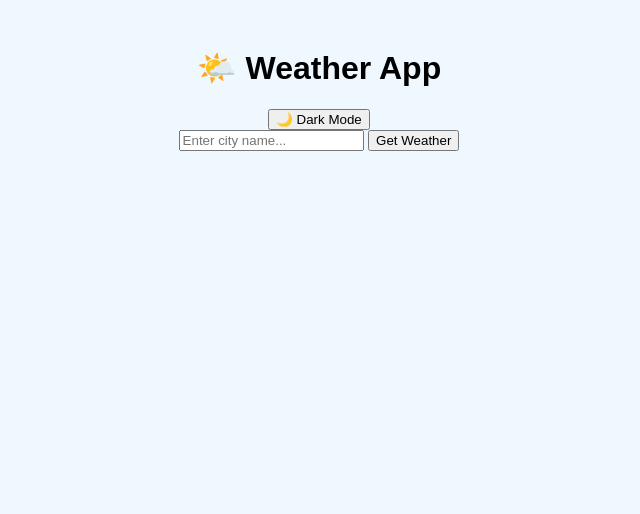
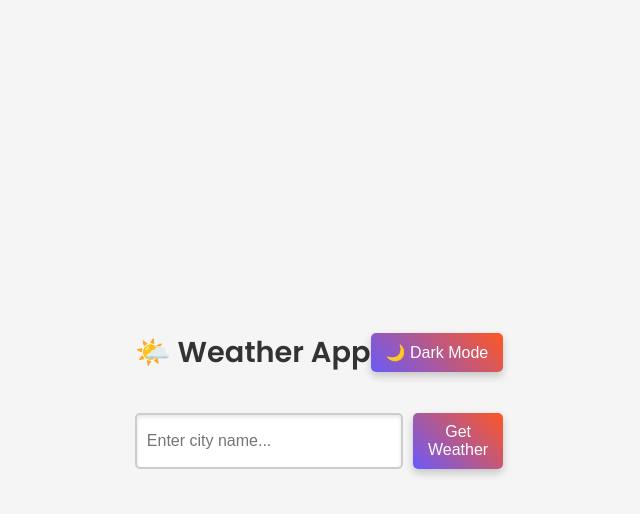
Before and after one commit to Princekashyap2024/Simple-Weather-App, a plain HTML site: page index.html in a window 1280 px wide. Shown: the whole page, without its empty margins (321-961 px from the left). Drawn offline with Linux system fonts and the light colour scheme.

Commit message:
Update styles.css

```diff
--- a/styles.css
+++ b/styles.css
@@ -1,23 +1,104 @@
+/* General Styles */
 body {
-  font-family: Arial, sans-serif;
-  background-color: #f0f8ff;
-  text-align: center;
-  padding: 20px;
+  margin: 0;
+  font-family: 'Poppins', sans-serif;
+  display: flex;
+  justify-content: center;
+  align-items: center;
+  height: 100vh;
+  background-color: #f5f5f5;
+  color: #333;
+  transition: background-color 0.3s ease, color 0.3s ease;
 }
 
-#weather {
-  margin-top: 20px;
+header {
+  display: flex;
+  justify-content: space-between;
+  align-items: center;
+  width: 100%;
+  max-width: 600px;
+  margin-bottom: 20px;
 }
 
-.error {
-  color: red;
+h1 {
+  font-size: 1.8rem;
+  font-weight: 600;
 }
 
-.weather-info {
-  border: 1px solid #ddd;
+button {
+  font-size: 1rem;
+  padding: 10px 15px;
+  border: none;
+  border-radius: 5px;
+  cursor: pointer;
+  background: linear-gradient(45deg, #6a5af9, #ff5722);
+  color: #fff;
+  box-shadow: 0 4px 8px rgba(0, 0, 0, 0.2);
+  transition: transform 0.2s ease, box-shadow 0.2s ease;
+}
+
+button:hover {
+  transform: translateY(-2px);
+  box-shadow: 0 6px 12px rgba(0, 0, 0, 0.3);
+}
+
+/* Card */
+.card {
   padding: 20px;
+  background: #fff;
   border-radius: 10px;
-  background-color: #ffffff;
-  box-shadow: 0 2px 5px rgba(0, 0, 0, 0.1);
-  display: inline-block;
+  box-shadow: 0 4px 10px rgba(0, 0, 0, 0.1);
+  width: 100%;
+  max-width: 600px;
+  text-align: center;
+  display: none;
 }
+
+.card.hidden {
+  display: none;
+}
+
+.search-container {
+  display: flex;
+  gap: 10px;
+  justify-content: center;
+  margin-bottom: 20px;
+}
+
+/* Input */
+input {
+  padding: 10px;
+  font-size: 1rem;
+  border: 2px solid #ccc;
+  border-radius: 5px;
+  width: 100%;
+  max-width: 400px;
+  box-shadow: inset 0 2px 4px rgba(0, 0, 0, 0.1);
+  transition: border 0.2s ease;
+}
+
+input:focus {
+  outline: none;
+  border-color: #6a5af9;
+}
+
+/* Dark Mode */
+body.dark-mode {
+  background-color: #1e1e2f;
+  color: #e0e0e0;
+}
+
+body.dark-mode .card {
+  background: #29293d;
+  box-shadow: 0 4px 10px rgba(0, 0, 0, 0.3);
+}
+
+body.dark-mode button {
+  background: linear-gradient(45deg, #ff5722, #6a5af9);
+}
+
+body.dark-mode input {
+  background: #29293d;
+  color: #fff;
+  border-color: #6a5af9;
+}
```
